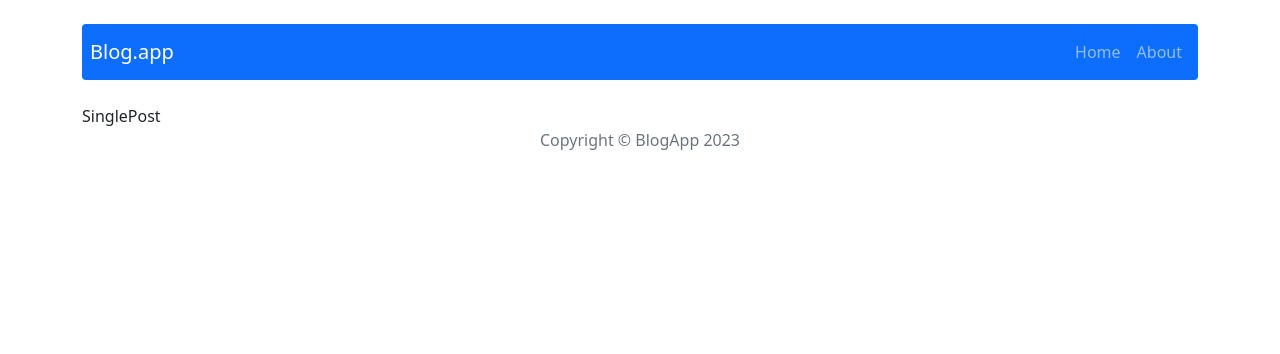
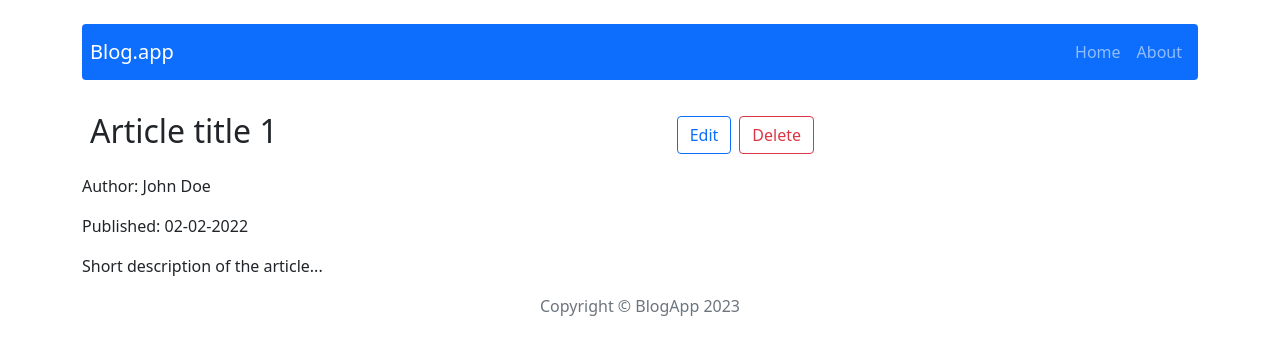
Before and after one commit to BoloMaster7/react-blog, a React (Create React App) app: page /post/1 in a window 1280 px wide. Shown: the top 354 px of the page. Built offline with nearby package versions, Linux system fonts and the light colour scheme.

Commit message:
add new buttons

```diff
--- a/src/components/features/Posts/Posts.js
+++ b/src/components/features/Posts/Posts.js
@@ -1,19 +1,27 @@
 import React from 'react';
 import { Link } from 'react-router-dom';
 import { Button } from 'react-bootstrap';
-
+import { getAllPosts } from '../../../redux/postsRedux';
+import { useSelector } from 'react-redux';
 
 const Posts = (props)  => {
+  const posts = useSelector (getAllPosts);
+
  return (
-  <div className="row d-flex">
-  <div className="m-3 col-6 col-md-4">
+  <div className="">
+  <div className="m-3 col-6 col-md-4 ">
     <div className="card">
       <div className="card-body">
         <h5 className="card-title">{props.title}</h5>
         <p className="font-weight-bold">Author: {props.author}</p>
       <p className="text-muted">Published: {props.date}</p>
         <p className="card-text">  Short description: {props.description}.</p>
-        <Link key={props.postId} to={"/post/" + props.postId}>
+        {posts.map(post => (
+            <Link key={post.id} to={'/post/' + post.id} >
+          <Button variant="primary">Read more</Button>
+          </Link>
+        ))}
+        <Link key={props.postId} to={'/post/' + props.postId}>
         <Button variant="primary">Read more</Button>
         </Link>
 
--- a/src/components/pages/Home/Home.js
+++ b/src/components/pages/Home/Home.js
@@ -12,7 +12,7 @@ const Home = () => {
           <Button variant="outline-info">Add post</Button>
         </Link>
         </div>
-    <PostsTable/>
+        <PostsTable/>
   </main>
   );
 };
--- a/src/components/pages/SinglePost/SinglePost.js
+++ b/src/components/pages/SinglePost/SinglePost.js
@@ -1,11 +1,29 @@
 import React from 'react';
+import { useParams } from 'react-router-dom';
+import { useSelector } from 'react-redux';
+import { getPostById } from '../../../redux/postsRedux';
+import { Button } from 'react-bootstrap';
+
+const SinglePost = ()  => {
+  const { id } = useParams();
+  const postsData = useSelector(state => getPostById(state, id))
 
 
-const SinglePost = ()  => {
+
   return (
-    <div>
-     SinglePost
-
+    <div className='col-md-8'>
+     <header className='d-flex justify-content-between mt-2 mb-2 p-2' >
+        <h2 >
+          {postsData.title}
+          </h2>
+          <div>
+          <Button variant="btn btn-outline-primary m-1" >Edit</Button>
+          <Button variant="btn btn-outline-danger m-1">Delete</Button>
+          </div >
+          </header>
+          <p>Author: {postsData.author}</p>
+          <p>Published: {postsData.publishedDate}</p>
+          <p >{postsData.shortDescription}</p>
     </div>
   );
 };
--- a/src/redux/postsRedux.js
+++ b/src/redux/postsRedux.js
@@ -1,5 +1,9 @@
+
 //selectors
 export const getAllPosts = (state) => state.posts;
+export const getPostById = ({ posts }, id) =>
+  posts.find((post) => post.id === id);
+
 // actions
 const createActionName = actionName => `app/posts/${actionName}`;
 
```
